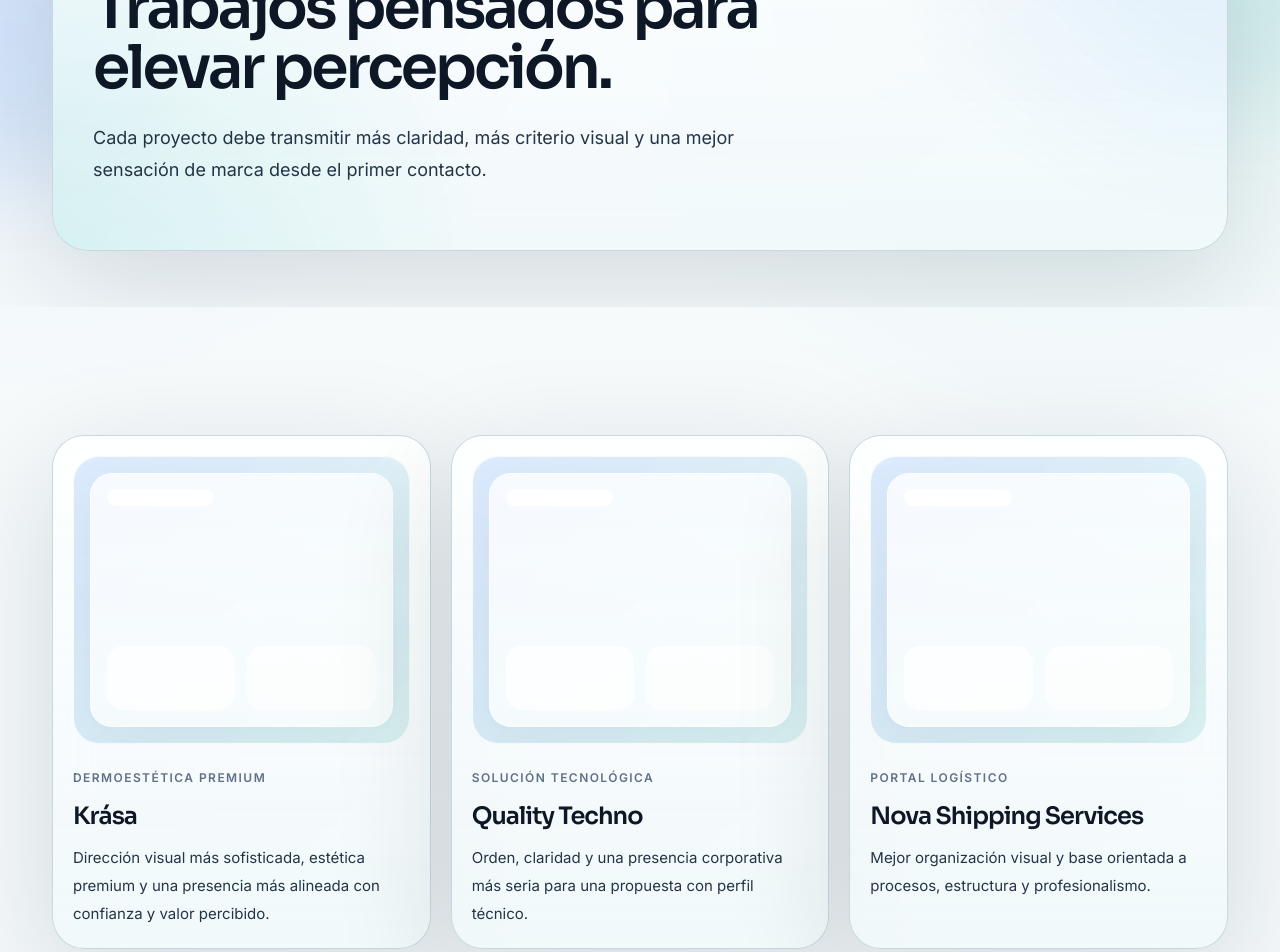
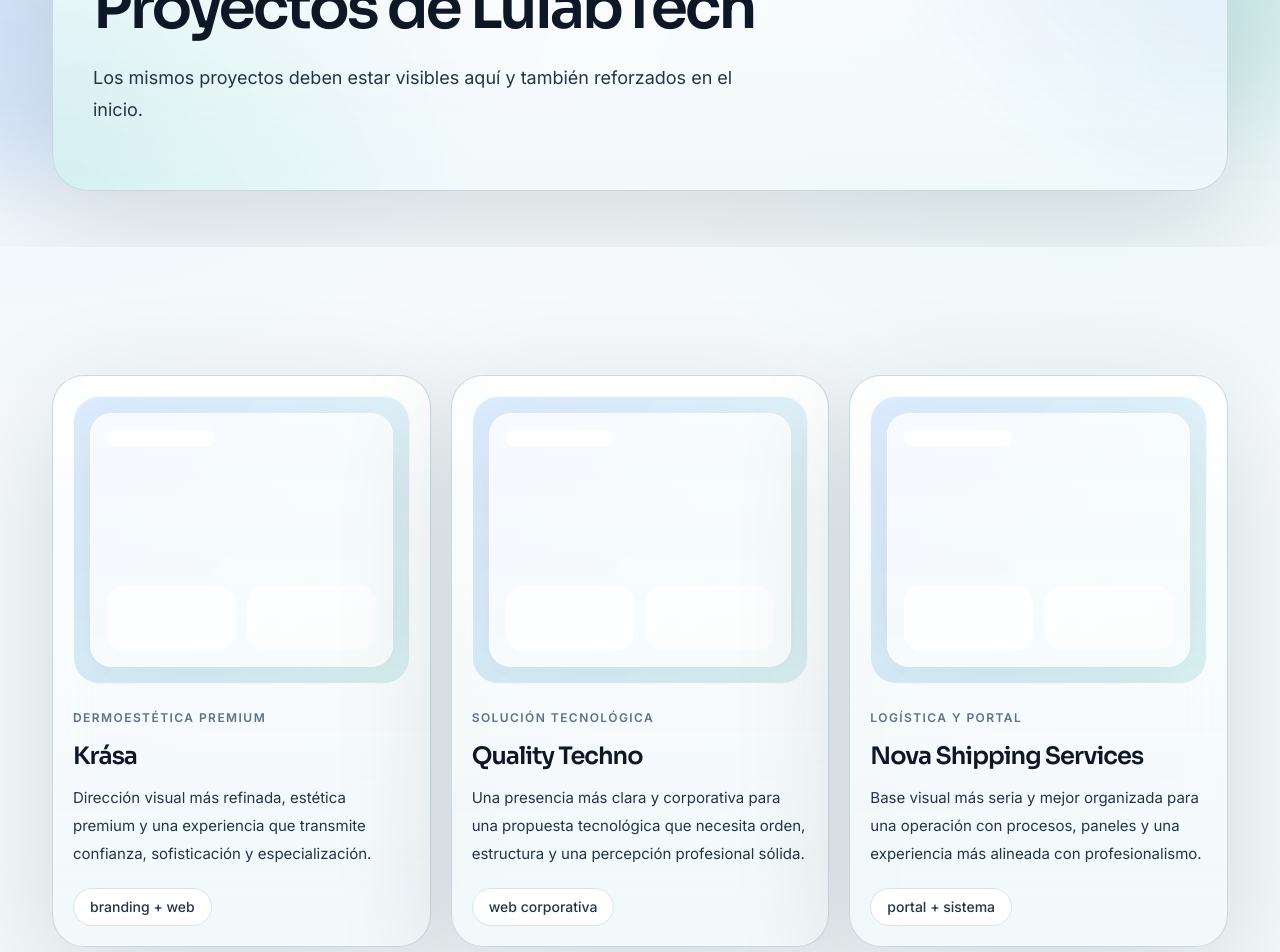
Before and after one commit to lulabtechnology/Lulabtech, a Next.js app: page /proyectos in a window 1280 px wide. Shown: the part 300-1252 px from the top of the page. Built offline with nearby package versions, Linux system fonts and the light colour scheme.

Commit message:
Update page.tsx

```diff
--- a/app/proyectos/page.tsx
+++ b/app/proyectos/page.tsx
@@ -1,38 +1,21 @@
 import { PageHero } from "../../components/sections/page-hero";
 import { Container } from "../../components/ui/container";
-
-const projects = [
-  {
-    category: "Dermoestética premium",
-    title: "Krása",
-    text: "Dirección visual más sofisticada, estética premium y una presencia más alineada con confianza y valor percibido."
-  },
-  {
-    category: "Solución tecnológica",
-    title: "Quality Techno",
-    text: "Orden, claridad y una presencia corporativa más seria para una propuesta con perfil técnico."
-  },
-  {
-    category: "Portal logístico",
-    title: "Nova Shipping Services",
-    text: "Mejor organización visual y base orientada a procesos, estructura y profesionalismo."
-  }
-];
+import { projects } from "../../data/projects";
 
 export default function ProyectosPage() {
   return (
     <>
       <PageHero
         eyebrow="proyectos"
-        title="Trabajos pensados para elevar percepción."
-        description="Cada proyecto debe transmitir más claridad, más criterio visual y una mejor sensación de marca desde el primer contacto."
+        title="Proyectos de LulabTech"
+        description="Los mismos proyectos deben estar visibles aquí y también reforzados en el inicio."
       />
 
       <section className="section-padding pt-0">
         <Container>
           <div className="grid gap-5 lg:grid-cols-3">
             {projects.map((project) => (
-              <article key={project.title} className="surface-strong rounded-[32px] p-5">
+              <article key={project.slug} className="surface-strong rounded-[32px] p-5">
                 <div className="mb-5 overflow-hidden rounded-[26px] border border-white/70 bg-[linear-gradient(135deg,rgba(22,115,255,0.14),rgba(18,184,167,0.12))] p-4">
                   <div className="rounded-[22px] border border-white/70 bg-white/75 p-4 shadow-soft">
                     <div className="mb-4 h-4 w-2/5 rounded-full bg-white/90" />
@@ -47,12 +30,18 @@ export default function ProyectosPage() {
                 <span className="text-xs font-semibold uppercase tracking-[0.12em] text-[var(--text-soft)]">
                   {project.category}
                 </span>
+
                 <h2 className="mt-3 text-2xl font-semibold tracking-[-0.04em]">
                   {project.title}
                 </h2>
+
                 <p className="mt-3 text-[15px] leading-7 text-[var(--text-main)]">
-                  {project.text}
+                  {project.description}
                 </p>
+
+                <div className="mt-5 inline-flex rounded-full border border-[var(--border-soft)] bg-white px-4 py-2 text-sm font-medium text-[var(--text-main)]">
+                  {project.tag}
+                </div>
               </article>
             ))}
           </div>
```
